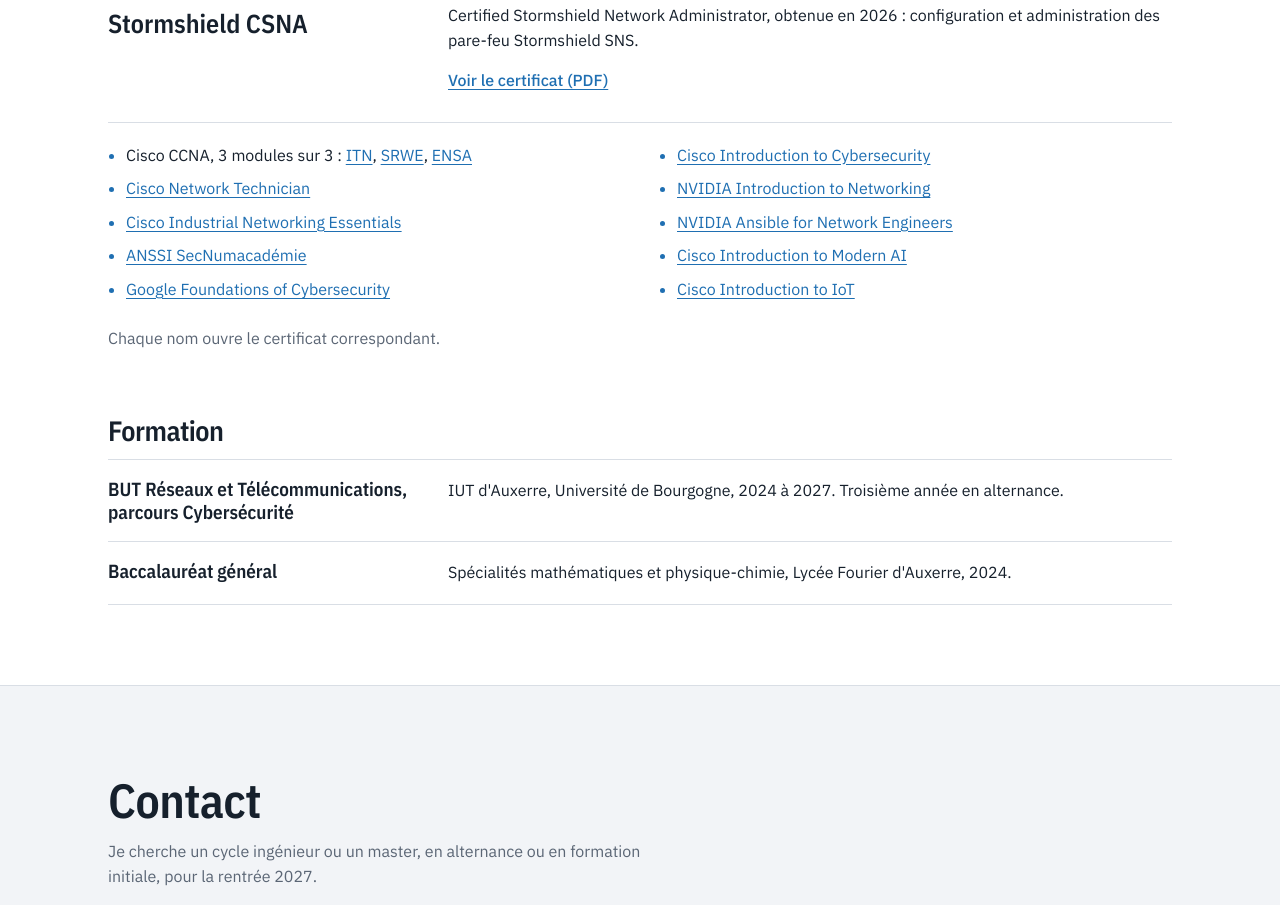
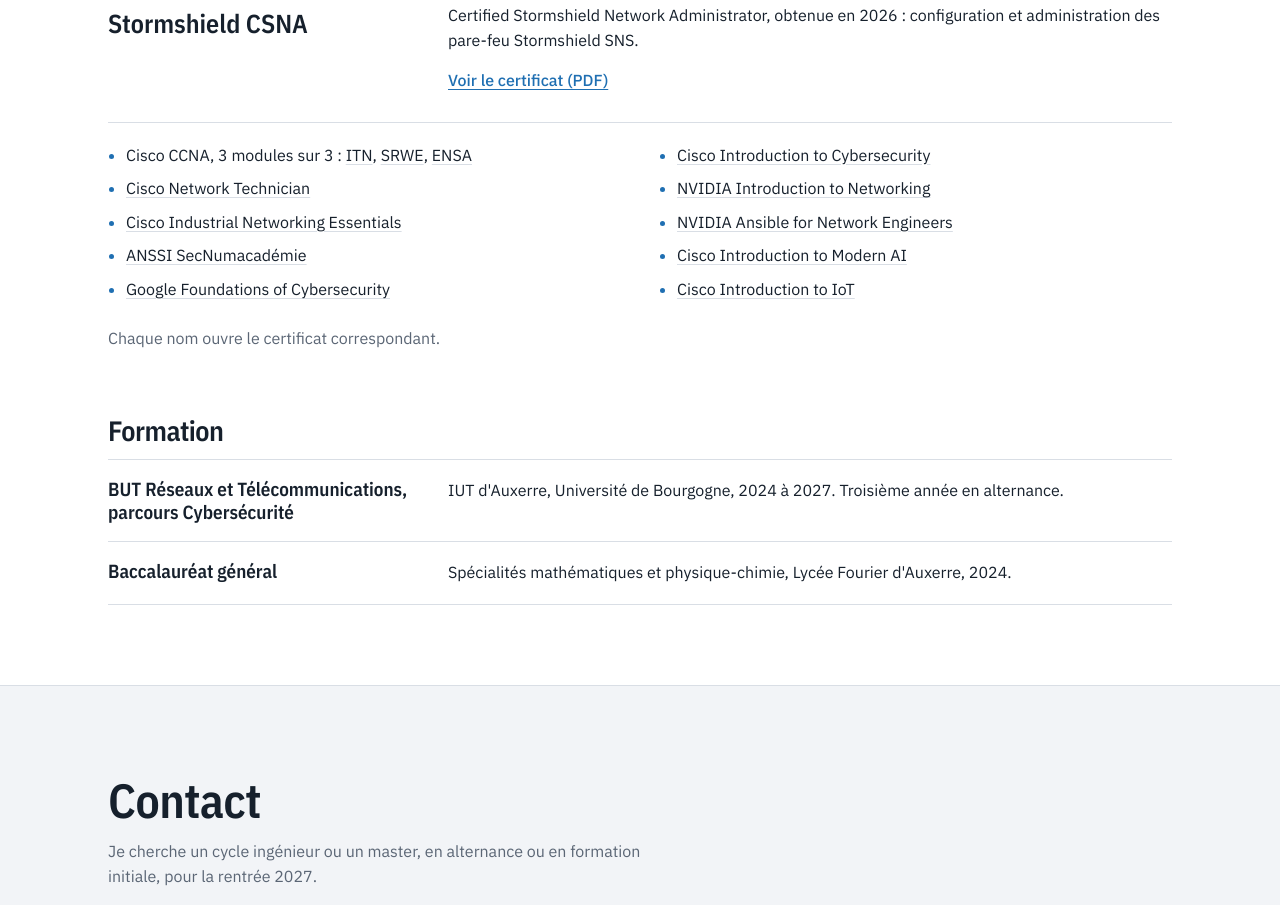
Before and after one commit to ali-elmagri/ali-elmagri.github.io, a plain HTML site: page index.html in a window 1280 px wide. Shown: the part 3879-4784 px from the top of the page. Drawn offline with nearby package versions, Linux system fonts and the light colour scheme.

Commit message:
Enhance link styles in cert-list

```diff
--- a/style.css
+++ b/style.css
@@ -95,6 +95,8 @@ h2 { font-family: var(--head); font-weight: 600; font-size: 40px; letter-spacing
 .cert-list { columns: 2; column-gap: 56px; padding: 20px 0 0 18px; border-top: 1px solid var(--line); }
 .cert-list li { margin-bottom: 8px; break-inside: avoid; }
 .cert-list li::marker { color: var(--cable); }
+.cert-list a { color: var(--ink); text-decoration-color: var(--line); }
+.cert-list a:hover { color: var(--cable); text-decoration-color: var(--cable); }
 
 /* Contact */
 .contact { padding: 88px 0; background: var(--surface); }
```
